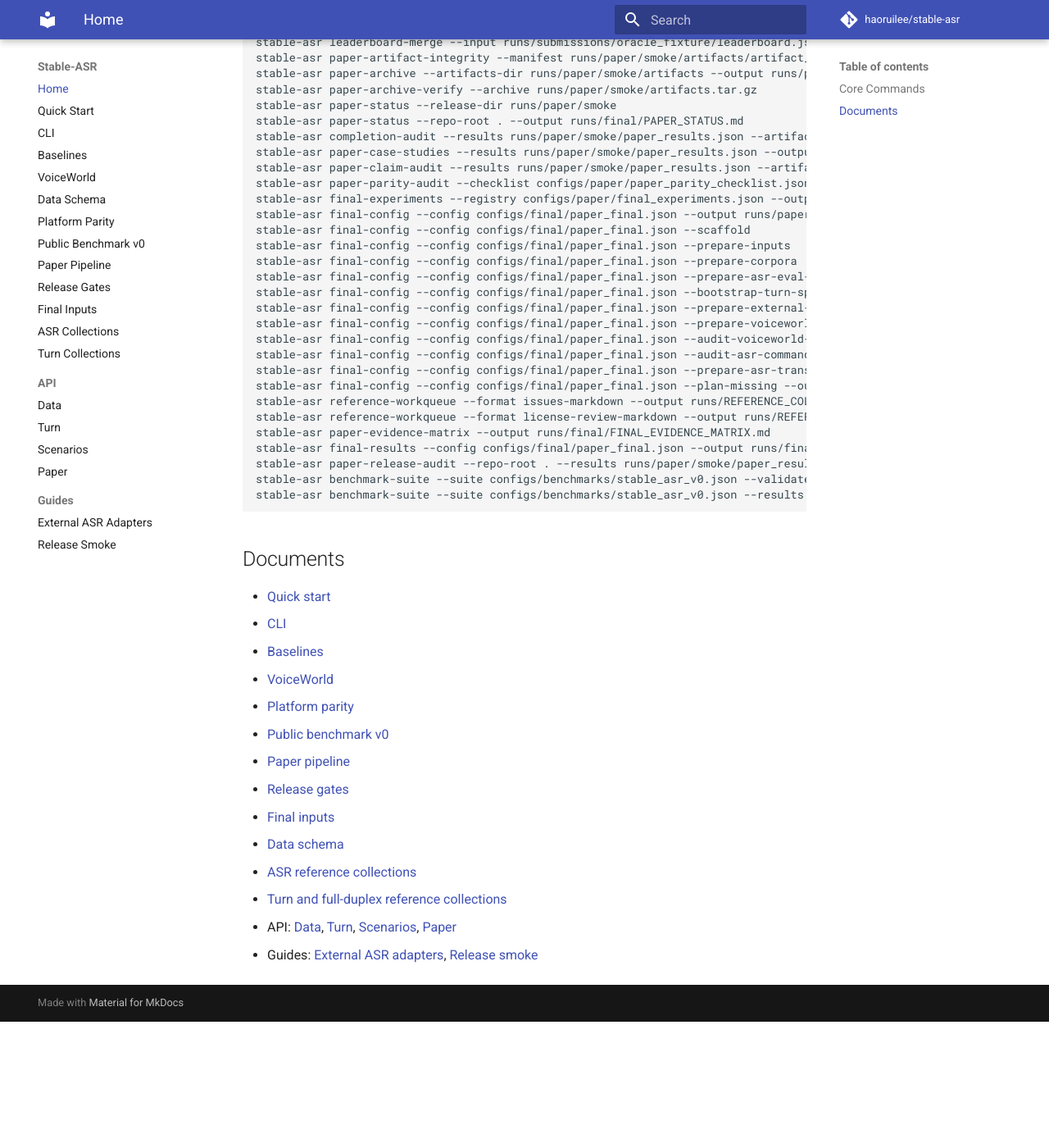
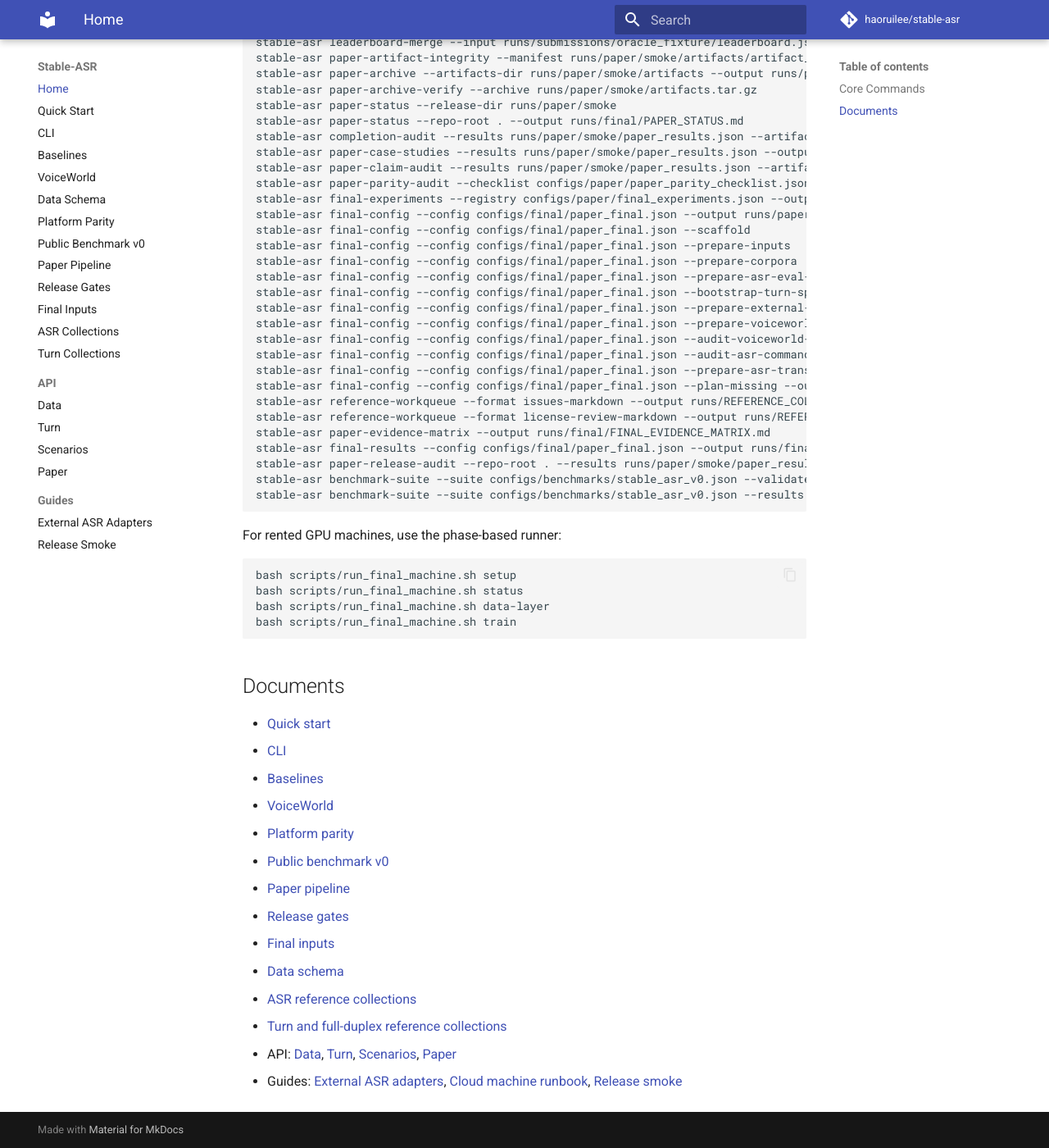
Before and after one commit to haoruilee/stable-asr, an MkDocs documentation site: the page built from docs/index.md, in a window 1280 px wide and 1400 px high, scrolled down 3156 px. Shown: the whole window at 82% size. Built offline with MkDocs 1.6.1 and Material for MkDocs 9.7.7, drawn with Linux system fonts in a browser that asks for light colours; comment, search, counter and statistics services are not loaded; before the commit the page ends 4402 px from its top, so only the background shows below that.

Commit message:
chore: add cloud final-run entrypoint

````diff
--- a/docs/index.md
+++ b/docs/index.md
@@ -151,6 +151,15 @@ stable-asr benchmark-suite --suite configs/benchmarks/stable_asr_v0.json --valid
 stable-asr benchmark-suite --suite configs/benchmarks/stable_asr_v0.json --results runs/paper/smoke/paper_results.json --validate-only
 ```
 
+For rented GPU machines, use the phase-based runner:
+
+```bash
+bash scripts/run_final_machine.sh setup
+bash scripts/run_final_machine.sh status
+bash scripts/run_final_machine.sh data-layer
+bash scripts/run_final_machine.sh train
+```
+
 ## Documents
 
 - [Quick start](quick_start.md)
@@ -166,4 +175,4 @@ stable-asr benchmark-suite --suite configs/benchmarks/stable_asr_v0.json --resul
 - [ASR reference collections](asr_collections.md)
 - [Turn and full-duplex reference collections](turn_collections.md)
 - API: [Data](api/data.md), [Turn](api/turn.md), [Scenarios](api/scenarios.md), [Paper](api/paper.md)
-- Guides: [External ASR adapters](guides/adapters.md), [Release smoke](guides/release_smoke.md)
+- Guides: [External ASR adapters](guides/adapters.md), [Cloud machine runbook](guides/cloud_machine_runbook.md), [Release smoke](guides/release_smoke.md)
````
Also changed, not shown: README.md (+1 -0 lines), docs/guides/cloud_machine_runbook.md (added, +74 -0 lines), 4 other files.
